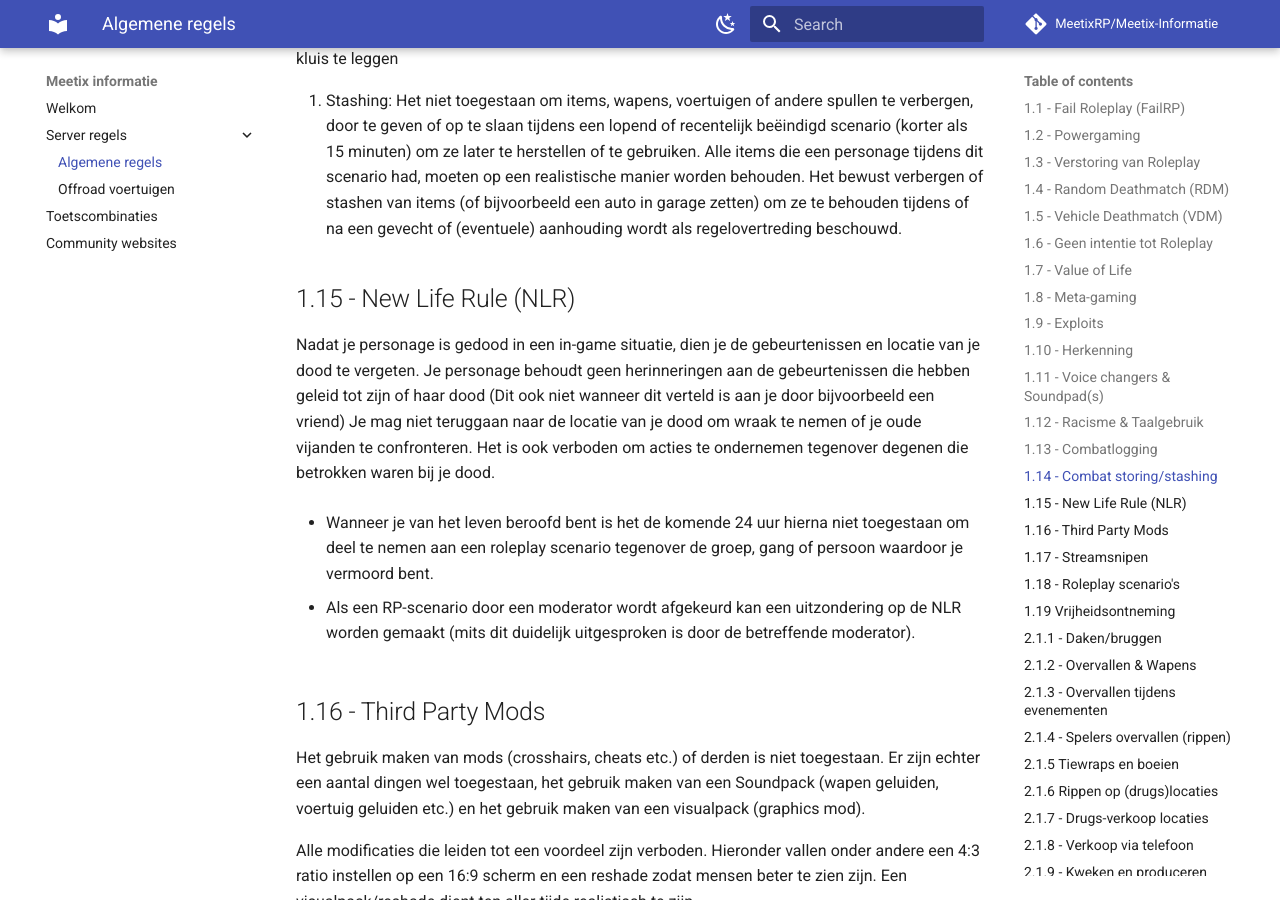
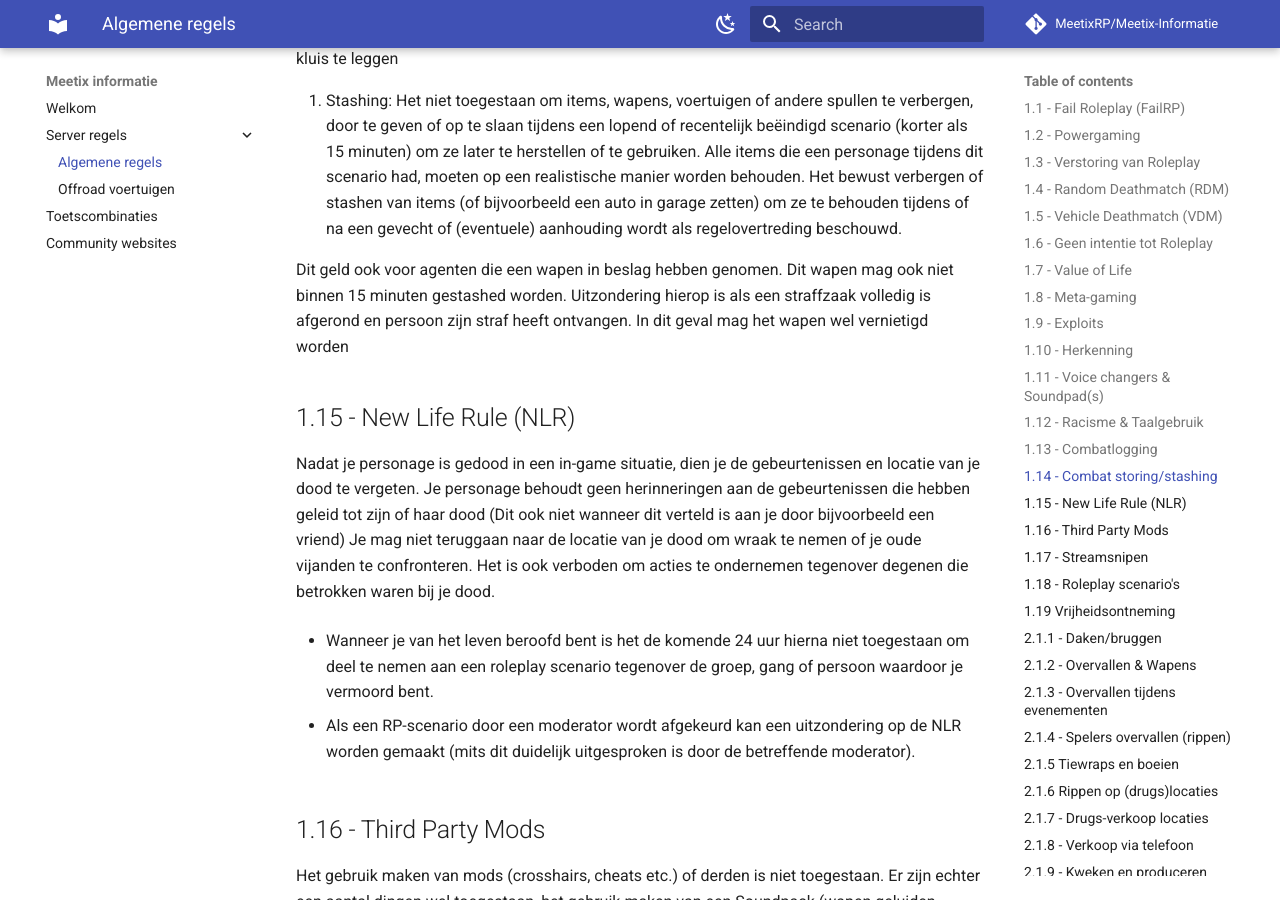
Before and after one commit to MeetixRP/Meetix-Informatie, an MkDocs documentation site: the page built from docs/algemeneregels.md, in a window 1280 px wide and 900 px high, scrolled down 4834 px. Built offline with MkDocs 1.6.1 and Material for MkDocs 9.7.7, drawn with Linux system fonts in a browser that asks for light colours; comment, search, counter and statistics services are not loaded.

Commit message:
Update algemeneregels.md
1.14 combatstashen politie

```diff
--- a/docs/algemeneregels.md
+++ b/docs/algemeneregels.md
@@ -130,6 +130,10 @@ Heb je een wapen gebruikt. Is het NIET toegestaan deze binnen 15 minuten in een
 3. Stashing:
 Het niet toegestaan om items, wapens, voertuigen of andere spullen te verbergen, door te geven of op te slaan tijdens een lopend of recentelijk beëindigd scenario (korter als 15 minuten) om ze later te herstellen of te gebruiken.
 Alle items die een personage tijdens dit scenario had, moeten op een realistische manier worden behouden. Het bewust verbergen of stashen van items (of bijvoorbeeld een auto in garage zetten) om ze te behouden tijdens of na een gevecht of (eventuele) aanhouding wordt als regelovertreding beschouwd.
+
+Dit geld ook voor agenten die een wapen in beslag hebben genomen.
+Dit wapen mag ook niet binnen 15 minuten gestashed worden.
+Uitzondering hierop is als een straffzaak volledig is afgerond en persoon zijn straf heeft ontvangen. In dit geval mag het wapen wel vernietigd worden
 
 ## 1.15 - New Life Rule (NLR)
 
```
